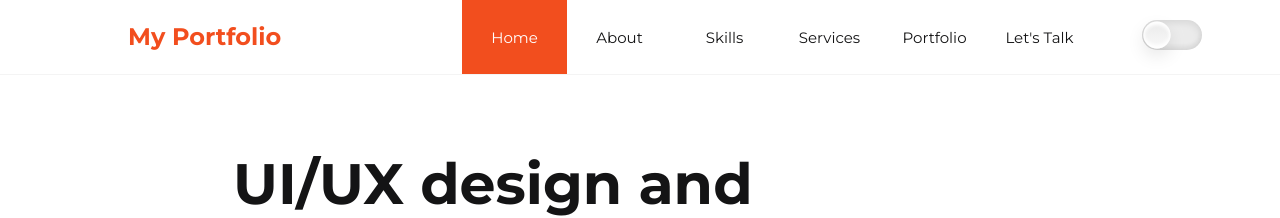
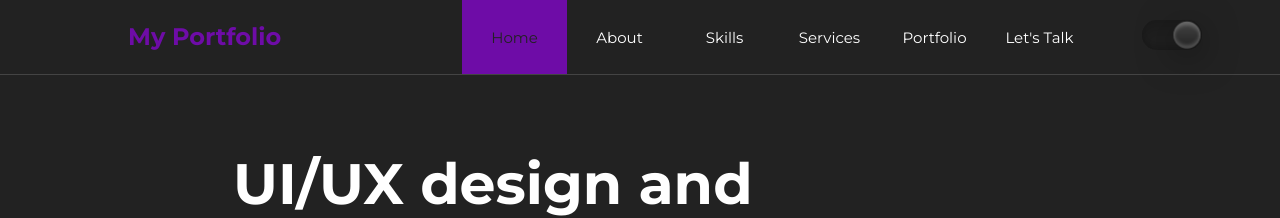
Before and after one commit to ddboy19912/Portfolio-html-css-js, a plain HTML site: page index.html in a window 1280 px wide. Shown: the top 218 px of the page. Drawn offline with nearby package versions, Linux system fonts and the light colour scheme.

Commit message:
toggle update

```diff
--- a/index.html
+++ b/index.html
@@ -22,7 +22,7 @@
     <link rel="stylesheet" href="style.css">
     <title>Portfolio</title>
 </head>
-<body>
+<body class="active">
     <nav>
         <div class="container">
             <a href="#"><h3>My Portfolio</h3></a>
@@ -33,7 +33,7 @@
                 <li><a href="#services">Services</a></li>
                 <li><a href="#portfolio">Portfolio</a></li>
                 <li><a href="#contact">Let's Talk</a></li>
-                <div id="toggle">
+                <div id="toggle" class="active">
                     <i class="indicator">
 
                     </i>
```
